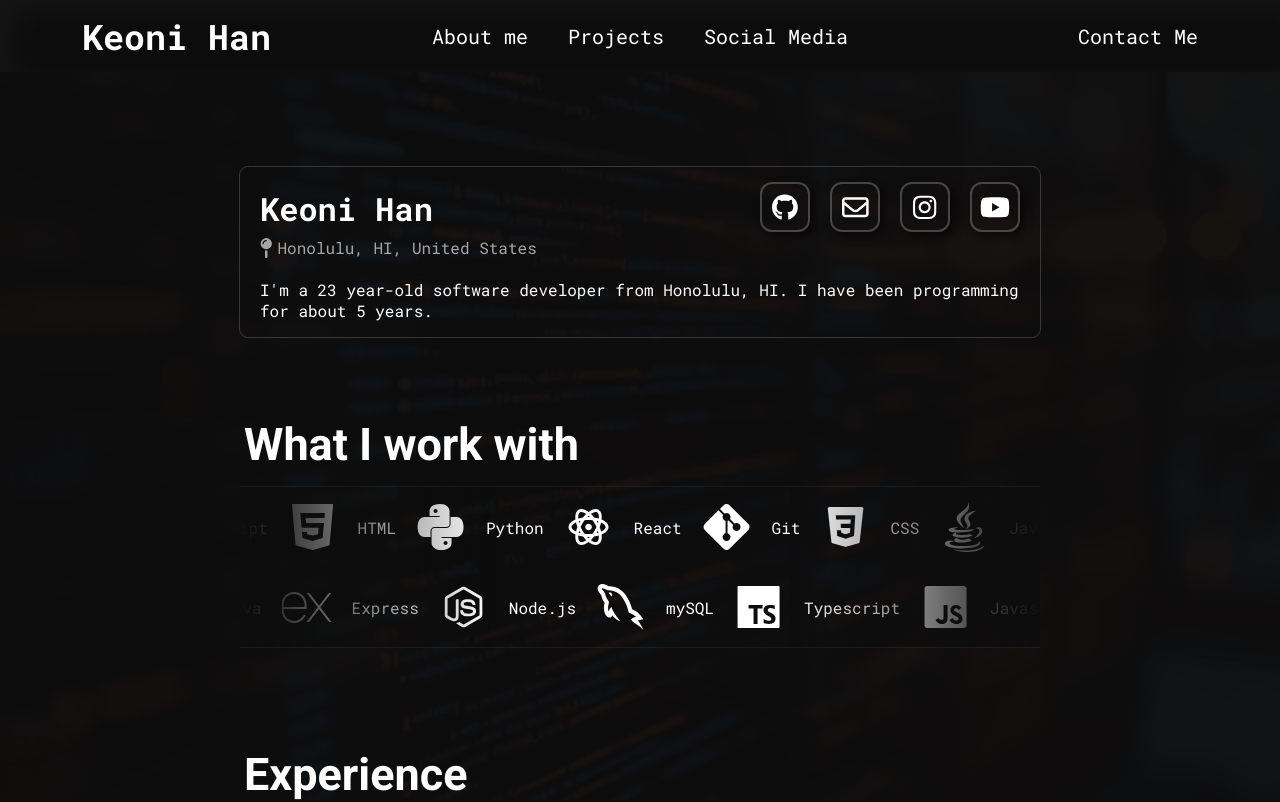
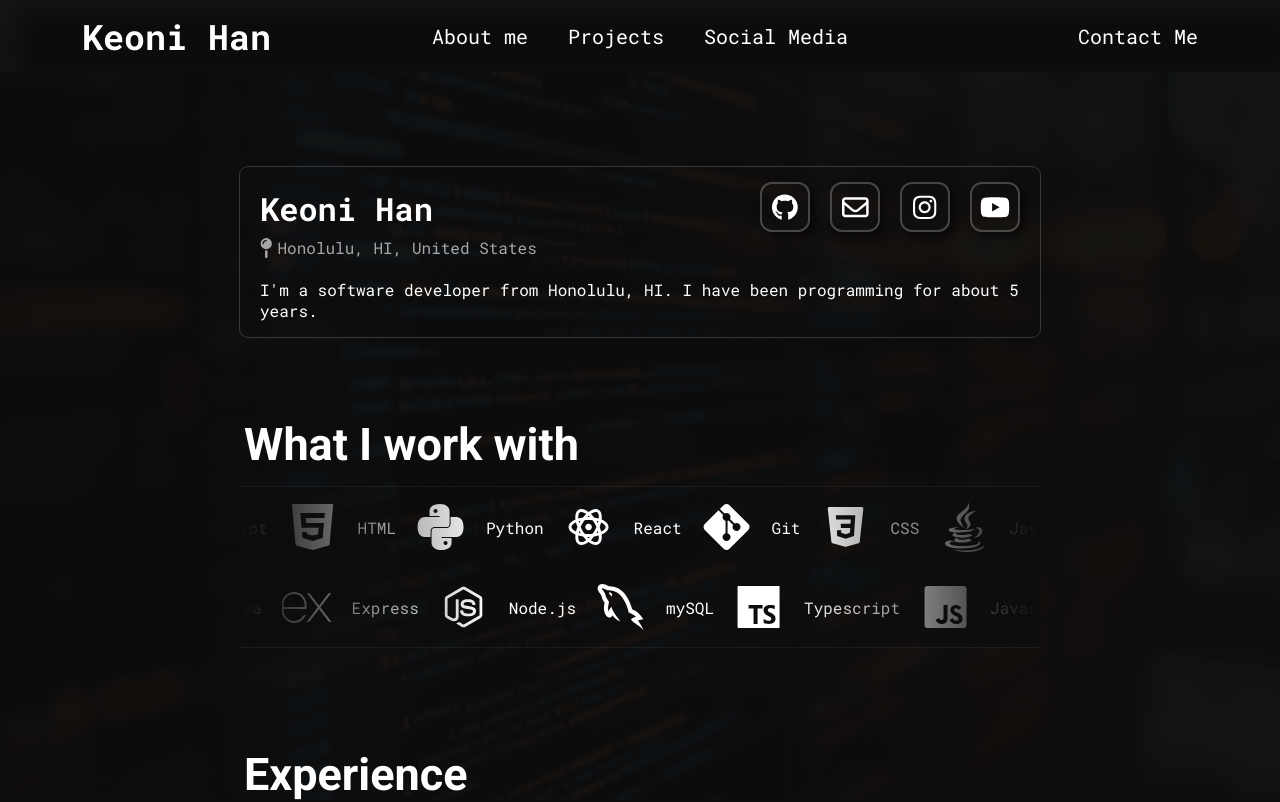
Before and after one commit to KeoniHan2024/keonis-portfolio-website, a React (Vite) app: page /home in a window 1280 px wide. Shown: the top 802 px of the page. Built offline with nearby package versions, Linux system fonts and the light colour scheme.

Commit message:
Update contactContainer.tsx

```diff
--- a/src/ui/contactContainer.tsx
+++ b/src/ui/contactContainer.tsx
@@ -42,7 +42,7 @@ function ContactContainer() {
                 </div>
                 <div className="bio-row">
                     <p className='bio-text'>
-                        I'm a 23 year-old software developer from Honolulu, HI. I have been programming for about 5 years.
+                        I'm a software developer from Honolulu, HI. I have been programming for about 5 years.
                     </p>
                 </div>
             </div>
```
